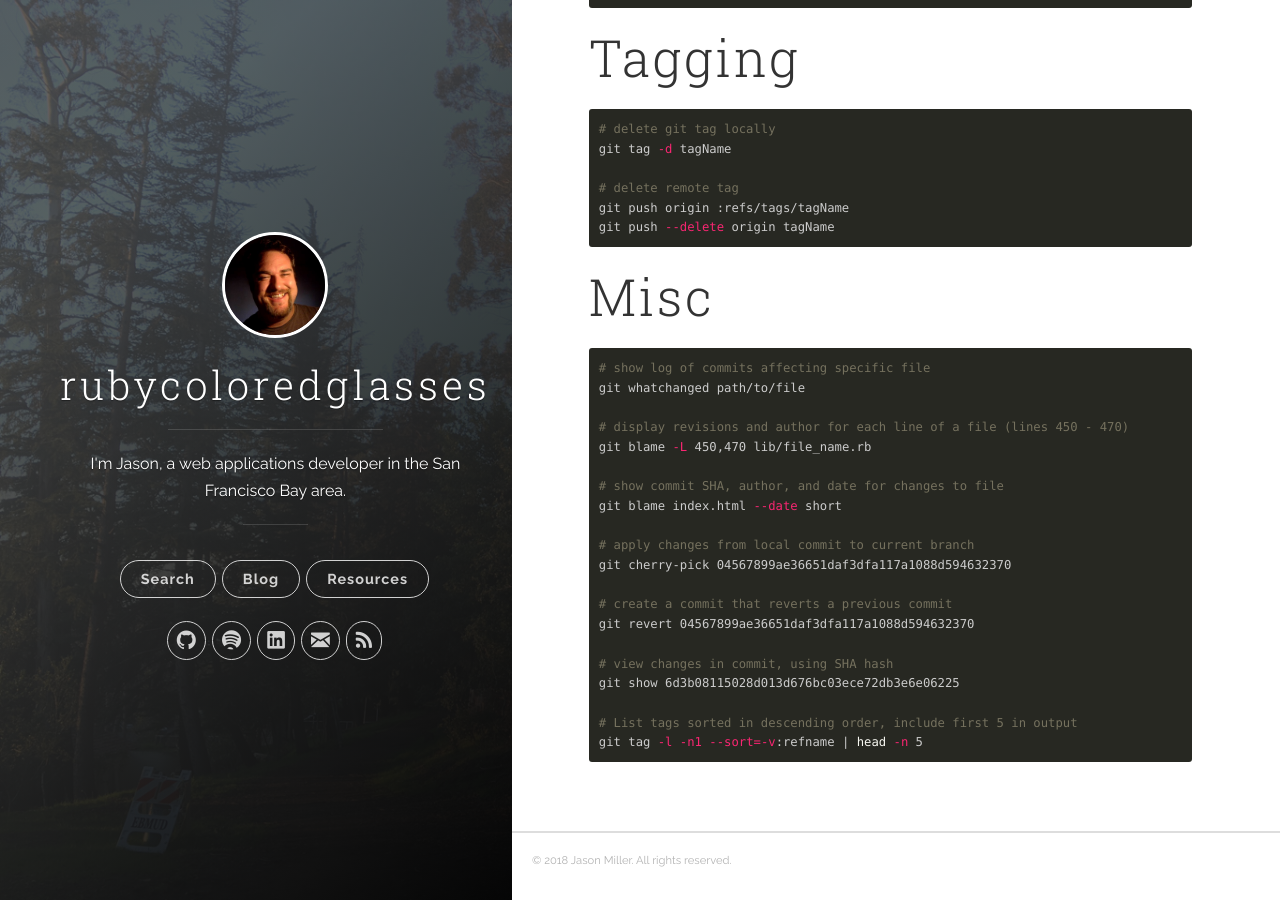
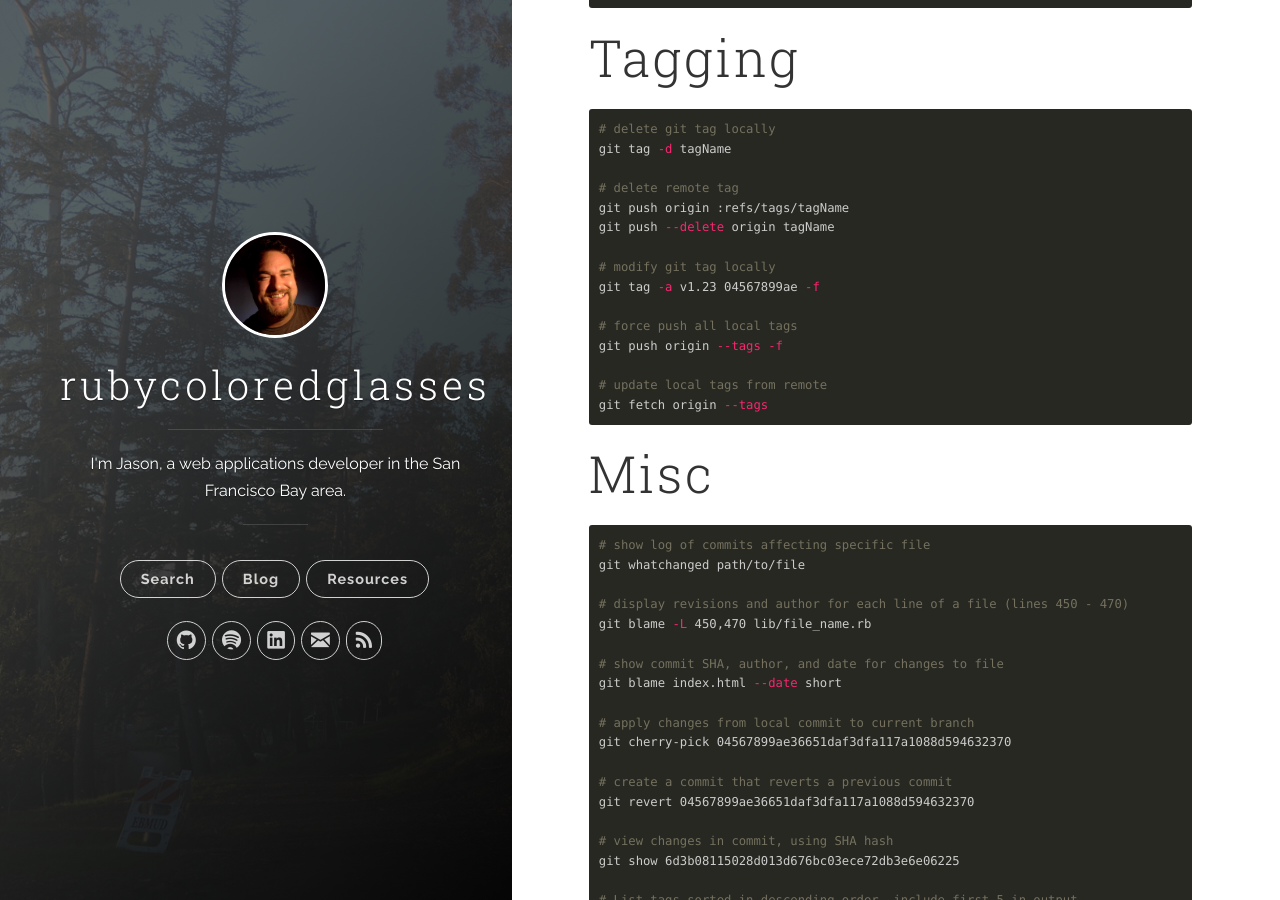
Before and after one commit to redconfetti/redconfetti.github.io, a Jekyll site: the page built from resources/cheat-sheets/git.md, in a window 1280 px wide and 900 px high, scrolled down 5968 px. Built offline with Jekyll 4.4.1, drawn with Linux system fonts in a browser that asks for light colours; nearby versions of some CDN libraries.

Commit message:
Updates Git tagging commands

````diff
--- a/resources/cheat-sheets/git.md
+++ b/resources/cheat-sheets/git.md
@@ -270,6 +270,15 @@ git tag -d tagName
 # delete remote tag
 git push origin :refs/tags/tagName
 git push --delete origin tagName
+
+# modify git tag locally
+git tag -a v1.23 04567899ae -f
+
+# force push all local tags
+git push origin --tags -f
+
+# update local tags from remote
+git fetch origin --tags
 ```
 
 # Misc
````
